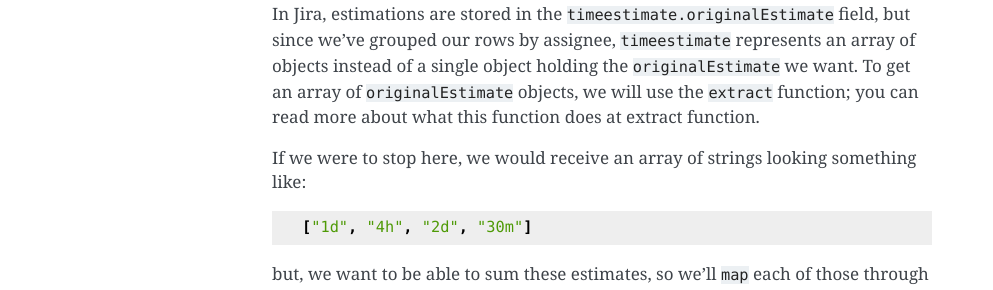
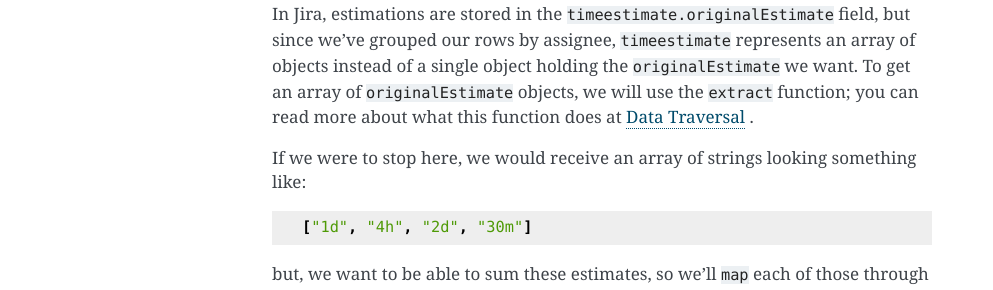
Before and after one commit to coddingtonbear/jira-select, a Sphinx documentation site: the page built from docs/examples.rst, in a window 1280 px wide. Shown: the part 1614-1904 px from the top of the page, without its empty margins (148-1141 px from the left). Built offline with Sphinx 7.4.7, drawn with Linux system fonts in a browser that asks for light colours.

Commit message:
Minor documentation linking fix.

```diff
--- a/docs/examples.rst
+++ b/docs/examples.rst
@@ -77,7 +77,7 @@ but since we've grouped our rows by assignee,
 instead of a single object holding the ``originalEstimate`` we want.
 To get an array of ``originalEstimate`` objects,
 we will use the ``extract`` function;
-you can read more about what this function does at :ref:`extract function`.
+you can read more about what this function does at :ref:`Data Traversal` .
 
 If we were to stop here, we would receive an array of strings
 looking something like::
```
